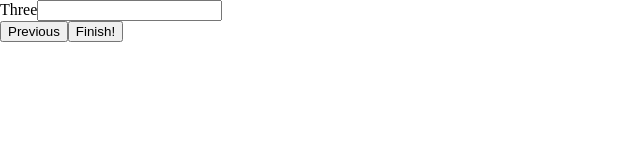
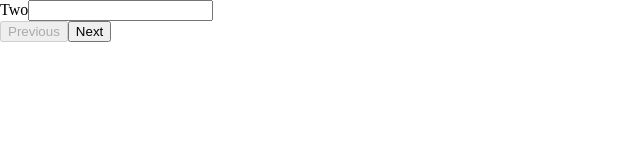
Before and after one commit to ayellapragada/react-harry-potter, a React (Create React App) app: page / in a window 1280 px wide. Shown: the top 160 px of the page, without its empty margins (0-640 px from the left). Built offline with nearby package versions, Linux system fonts and the light colour scheme.

Commit message:
Wizard now takes onComplete callback to decide on what to do with the data once we've retrieved it.

```diff
--- a/src/App.js
+++ b/src/App.js
@@ -6,12 +6,17 @@ import InputTwo from './examples/InputTwo.js';
 import InputThree from './examples/InputThree.js';
 
 class App extends Component {
+  handleComplete(data) {
+    console.log(data);
+  }
+
+
   render() {
     return (
-      <Wizard start={2}>
-        <InputOne />
+      <Wizard onComplete={this.handleComplete}>
         <InputTwo />
         <InputThree />
+        <InputOne />
       </Wizard>
     );
   }
--- a/src/components/Wizard.js
+++ b/src/components/Wizard.js
@@ -1,10 +1,13 @@
 import React, { Component } from 'react';
+
+import Persist from './Persist';
 
 class Wizard extends Component {
   constructor(props) {
     super(props);
     const { start } = this.props;
     this.state = { page: start || 0, prev: false, next: false };
+
     this.allow = this.allow.bind(this);
     this.deny = this.deny.bind(this);
   }
@@ -59,7 +62,7 @@ class Wizard extends Component {
       returnObj[key] = value;
     });
 
-    return returnObj;
+    return this.props.onComplete(returnObj);
   }
 
   renderNextOrSubmit() {
@@ -117,4 +120,4 @@ const buttonStyle = {
   display: 'flex',
 };
 
-export default Wizard;
+export default Persist(Wizard);
```
